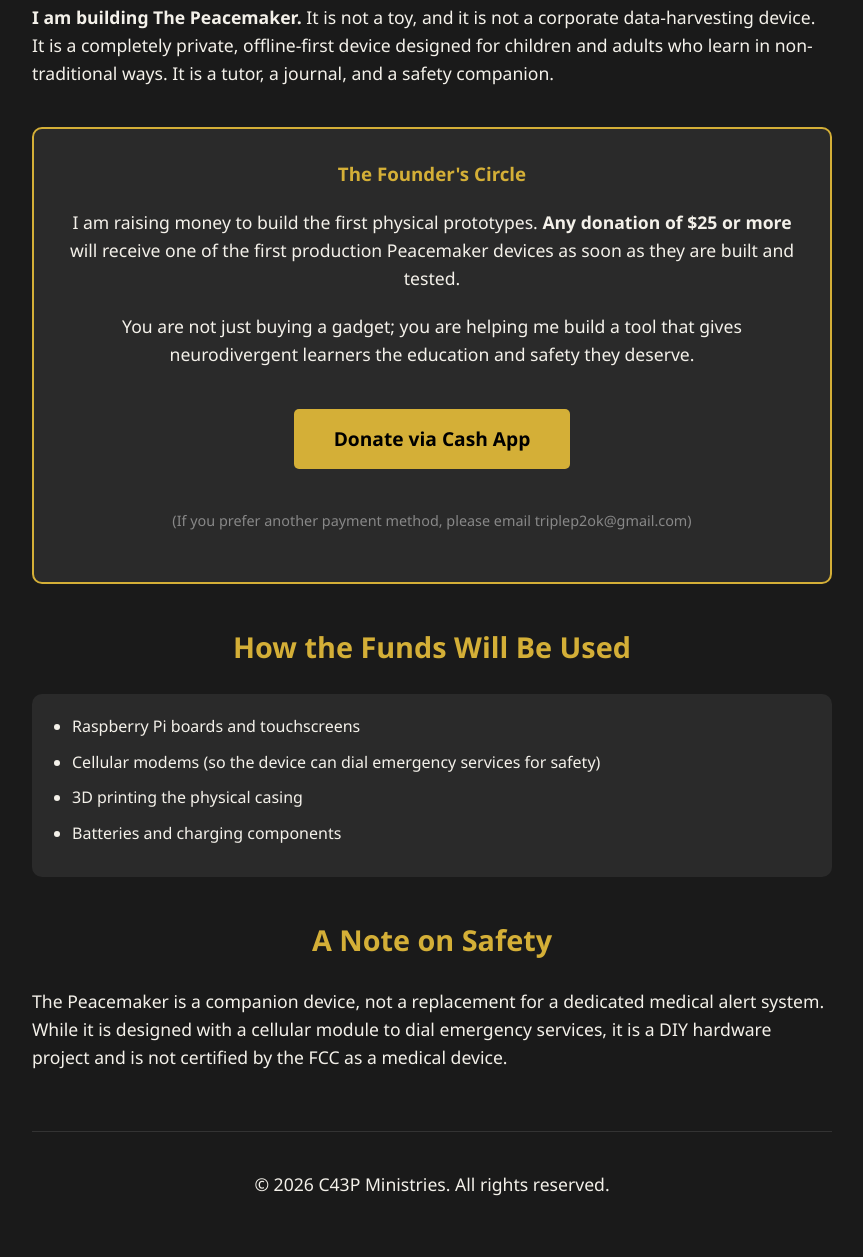
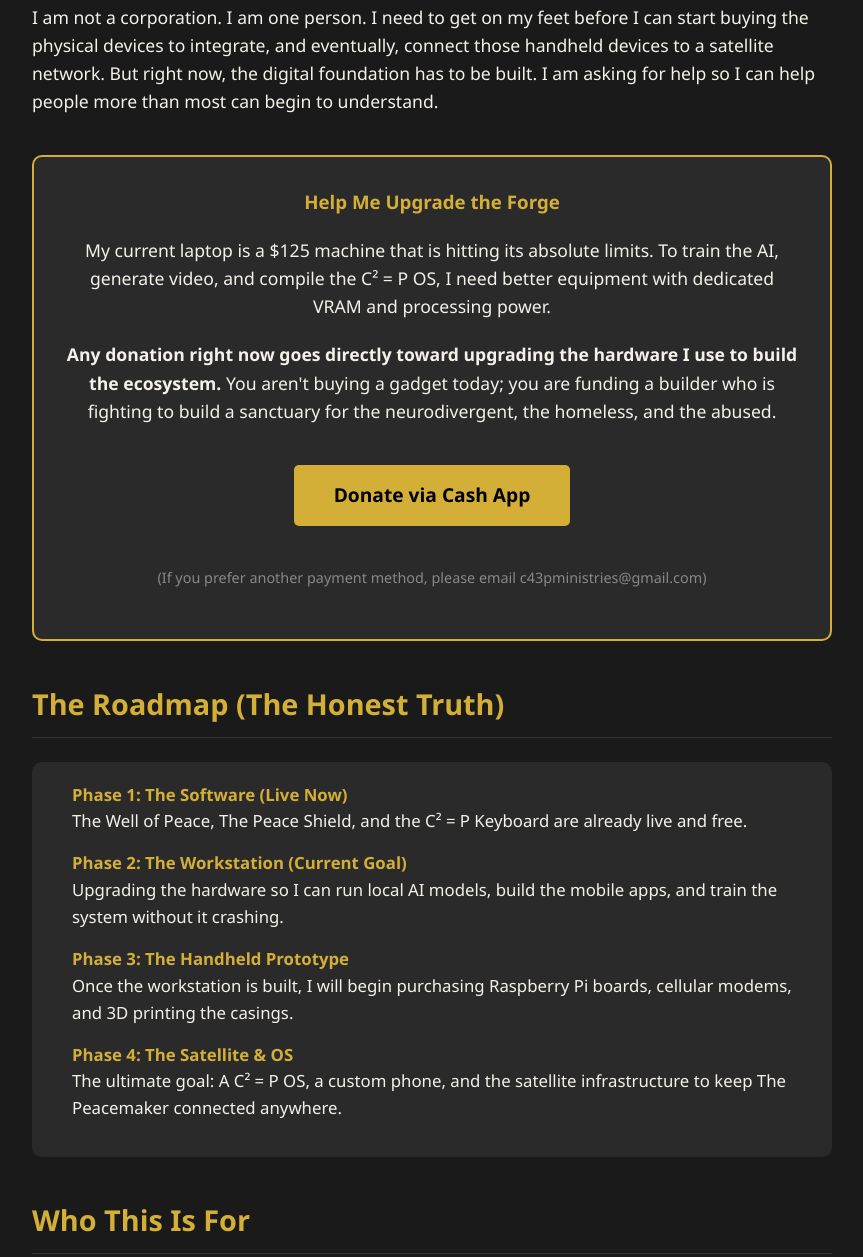
Before and after one commit to c43pministries-creator/c43pministries-creator.github.io, a plain HTML site: page peacemaker.html in a window 1280 px wide. Shown: the part 507-1764 px from the top of the page, without its empty margins (208-1071 px from the left). Drawn offline with Linux system fonts and the light colour scheme.

Commit message:
Add files via upload

```diff
--- a/peacemaker.html
+++ b/peacemaker.html
@@ -3,116 +3,66 @@
 <head>
     <meta charset="UTF-8">
     <meta name="viewport" content="width=device-width, initial-scale=1.0">
-    <title>The Peacemaker - Founding Supporter Campaign</title>
+    <title>Fuel the Forge - C43P Ministries</title>
     <style>
-        body {
-            background-color: #1A1A1A;
-            color: #F4F1EA;
-            font-family: 'Segoe UI', Tahoma, Geneva, Verdana, sans-serif;
-            margin: 0;
-            padding: 0;
-            line-height: 1.6;
-        }
-        .container {
-            max-width: 800px;
-            margin: 0 auto;
-            padding: 40px 20px;
-        }
-        h1, h2, h3 {
-            color: #D4AF37;
-            text-align: center;
-        }
-        h1 {
-            font-size: 2.5em;
-            margin-bottom: 10px;
-        }
-        h2 {
-            font-size: 1.8em;
-            margin-top: 40px;
-        }
-        p {
-            font-size: 1.1em;
-            margin-bottom: 20px;
-        }
-        .highlight-box {
-            background-color: #2A2A2A;
-            border: 2px solid #D4AF37;
-            border-radius: 10px;
-            padding: 30px;
-            margin: 40px 0;
-            text-align: center;
-        }
-        .highlight-box h3 {
-            margin-top: 0;
-        }
-        .btn {
-            display: inline-block;
-            background-color: #D4AF37;
-            color: #000000;
-            text-decoration: none;
-            padding: 15px 40px;
-            font-size: 1.2em;
-            font-weight: bold;
-            border-radius: 5px;
-            margin-top: 20px;
-            transition: background-color 0.3s;
-        }
-        .btn:hover {
-            background-color: #E5C55A;
-        }
-        .motto {
-            text-align: center;
-            font-style: italic;
-            color: #888;
-            margin-bottom: 40px;
-        }
-        ul {
-            background: #2A2A2A;
-            padding: 20px 40px;
-            border-radius: 10px;
-        }
-        li {
-            margin-bottom: 10px;
-        }
+        body { background-color: #1A1A1A; color: #F4F1EA; font-family: 'Segoe UI', Tahoma, Geneva, Verdana, sans-serif; margin: 0; padding: 0; line-height: 1.6; }
+        .container { max-width: 800px; margin: 0 auto; padding: 40px 20px; }
+        h1, h2, h3 { color: #D4AF37; text-align: center; }
+        h1 { font-size: 2.5em; margin-bottom: 10px; }
+        h2 { font-size: 1.8em; margin-top: 40px; text-align: left; border-bottom: 1px solid #333; padding-bottom: 10px; }
+        p { font-size: 1.1em; margin-bottom: 20px; }
+
+        .highlight-box { background-color: #2A2A2A; border: 2px solid #D4AF37; border-radius: 10px; padding: 30px; margin: 40px 0; text-align: center; }
+        .highlight-box h3 { margin-top: 0; }
+
+        .btn { display: inline-block; background-color: #D4AF37; color: #000000; text-decoration: none; padding: 15px 40px; font-size: 1.2em; font-weight: bold; border-radius: 5px; margin-top: 20px; transition: background-color 0.3s; }
+        .btn:hover { background-color: #E5C55A; }
+
+        .motto { text-align: center; font-style: italic; color: #888; margin-bottom: 40px; }
+
+        ul { background: #2A2A2A; padding: 20px 40px; border-radius: 10px; list-style-type: none; }
+        li { margin-bottom: 15px; font-size: 1.05em; }
+        li strong { color: #D4AF37; }
+
+        .back-btn { display: block; text-align: center; margin-top: 40px; color: #D4AF37; text-decoration: none; }
     </style>
 </head>
 <body>
-
 <div class="container">
-    <h1>The Peacemaker</h1>
+    <h1>Fuel the Forge</h1>
     <p class="motto">"Kindness first. Respect always. Faith never forced."</p>
 
     <p>I am Robert Slay, founder of C43P Ministries. I am 50 years old, and I was recently diagnosed with Autism. My whole life, I struggled in traditional classrooms. I failed college algebra not because I didn't understand the math, but because I couldn't "show my work" the way the teachers demanded. My brain connects dots differently.</p>
 
-    <p>A year ago, I discovered that AI could explain concepts to me in seconds that teachers couldn't explain in years. That realization changed everything. I built the software for a handheld AI companion on a $125 laptop and a $50 phone my younger brother bought for me, while navigating homelessness and protecting my boundaries from people trying to take advantage of my kindness.</p>
+    <p>A year ago, I discovered that AI could explain concepts to me in seconds that teachers couldn't explain in years. That realization changed everything. <strong>I built the software for a handheld AI companion on a $125 laptop and a $50 phone my younger brother bought for me, while navigating homelessness and protecting my boundaries from people trying to take advantage of my kindness.</strong></p>
 
-    <p><strong>I am building The Peacemaker.</strong> It is not a toy, and it is not a corporate data-harvesting device. It is a completely private, offline-first device designed for children and adults who learn in non-traditional ways. It is a tutor, a journal, and a safety companion.</p>
+    <p>I am not a corporation. I am one person. I need to get on my feet before I can start buying the physical devices to integrate, and eventually, connect those handheld devices to a satellite network. But right now, the digital foundation has to be built. I am asking for help so I can help people more than most can begin to understand.</p>
 
     <div class="highlight-box">
-        <h3>The Founder's Circle</h3>
-        <p>I am raising money to build the first physical prototypes. <strong>Any donation of $25 or more</strong> will receive one of the first production Peacemaker devices as soon as they are built and tested.</p>
-        <p>You are not just buying a gadget; you are helping me build a tool that gives neurodivergent learners the education and safety they deserve.</p>
-        <!-- UPDATE THIS LINK TO YOUR ACTUAL CASHTAG -->
+        <h3>Help Me Upgrade the Forge</h3>
+        <p>My current laptop is a $125 machine that is hitting its absolute limits. To train the AI, generate video, and compile the C² = P OS, I need better equipment with dedicated VRAM and processing power.</p>
+        <p><strong>Any donation right now goes directly toward upgrading the hardware I use to build the ecosystem.</strong> You aren't buying a gadget today; you are funding a builder who is fighting to build a sanctuary for the neurodivergent, the homeless, and the abused.</p>
+
         <a href="https://cash.app/$RobertSlay1" class="btn" target="_blank">Donate via Cash App</a>
         <br><br>
-        <p style="font-size: 0.9em; color: #888;">(If you prefer another payment method, please email triplep2ok@gmail.com)</p>
+        <p style="font-size: 0.9em; color: #888;">(If you prefer another payment method, please email c43pministries@gmail.com)</p>
     </div>
 
-    <h2>How the Funds Will Be Used</h2>
+    <h2>The Roadmap (The Honest Truth)</h2>
     <ul>
-        <li>Raspberry Pi boards and touchscreens</li>
-        <li>Cellular modems (so the device can dial emergency services for safety)</li>
-        <li>3D printing the physical casing</li>
-        <li>Batteries and charging components</li>
+        <li><strong>Phase 1: The Software (Live Now)</strong><br> The Well of Peace, The Peace Shield, and the C² = P Keyboard are already live and free.</li>
+        <li><strong>Phase 2: The Workstation (Current Goal)</strong><br> Upgrading the hardware so I can run local AI models, build the mobile apps, and train the system without it crashing.</li>
+        <li><strong>Phase 3: The Handheld Prototype</strong><br> Once the workstation is built, I will begin purchasing Raspberry Pi boards, cellular modems, and 3D printing the casings.</li>
+        <li><strong>Phase 4: The Satellite & OS</strong><br> The ultimate goal: A C² = P OS, a custom phone, and the satellite infrastructure to keep The Peacemaker connected anywhere.</li>
     </ul>
 
-    <h2>A Note on Safety</h2>
-    <p>The Peacemaker is a companion device, not a replacement for a dedicated medical alert system. While it is designed with a cellular module to dial emergency services, it is a DIY hardware project and is not certified by the FCC as a medical device.</p>
+    <h2>Who This Is For</h2>
+    <p>This is for the kind adults and children in the autistic community, and anyone else who learns in non-traditional ways. It is for people who are tired of being treated like a subject to be discovered. The Peacemaker is a private, offline-first companion, tutor, and journal. It is for everyone who believes in the Golden Rule.</p>
 
     <div style="text-align: center; margin-top: 60px; padding-top: 20px; border-top: 1px solid #333;">
         <p>&copy; 2026 C43P Ministries. All rights reserved.</p>
+        <a href="index.html" class="back-btn">← Back to The Peace Place</a>
     </div>
 </div>
-
 </body>
 </html>
```
